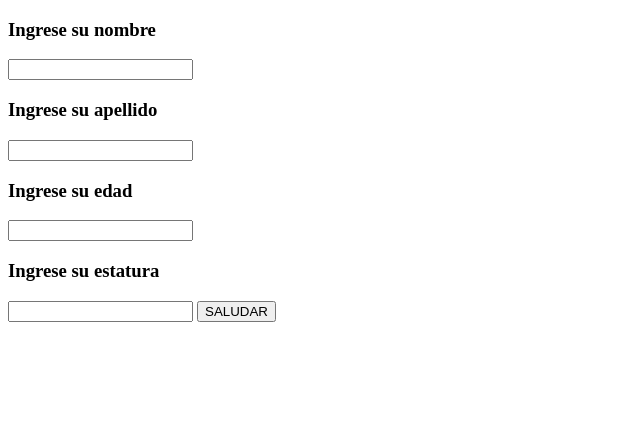
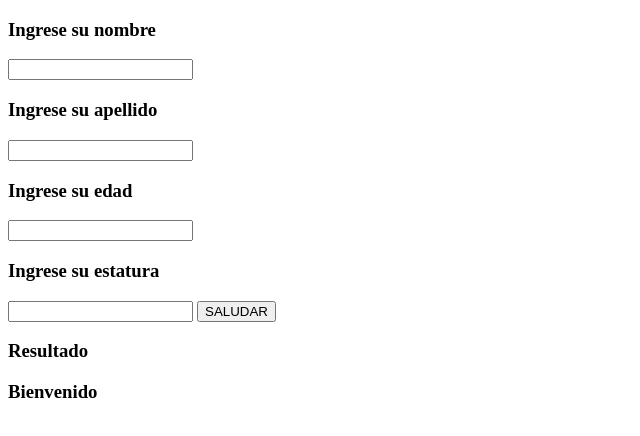
Before and after one commit to MaycolSac2000/krakeDev, a plain HTML site: page utilitarios/saludo.html in a window 1280 px wide. Both pictures are taken after a click on the button "SALUDAR". Shown: the whole page, without its empty margins (0-640 px from the left). Drawn offline with Linux system fonts and the light colour scheme.

Commit message:
Funcion mostrar texto implementada

```diff
--- a/utilitarios/saludo.html
+++ b/utilitarios/saludo.html
@@ -13,6 +13,7 @@
         <h3>Ingrese su estatura</h3>
         <input type="text" id="txtEstatura"/>
         <input type="button" value="SALUDAR" onclick="saludar();"/>
-
+        <h3>Resultado</h3>
+        <h3 id="lblResultado"></h3>
     </body>
 </html>
--- a/utilitarios/saludo.js
+++ b/utilitarios/saludo.js
@@ -11,6 +11,10 @@ saludar = function(){
     edad=recuperarInt("txtEdad");
 
     estatura =recuperarFloat("txtEstatura");
+
+    let mensajeBienvenida = "Bienvenido "+nombre+" "+apellido;
+
+    mostrarTexto("lblResultado",mensajeBienvenida);
 
 }
 
@@ -27,6 +31,12 @@ recuperarFloat = function (idComponente){
     return valorFlotante;
 }
 
+mostrarTexto = function(idComponente,mensaje){
+    let  componente;
+    componente = document.getElementById(idComponente);
+    componente.innerText = mensaje;
+}
+
 
 recuperarTexto = function (idComponente){
 
```
